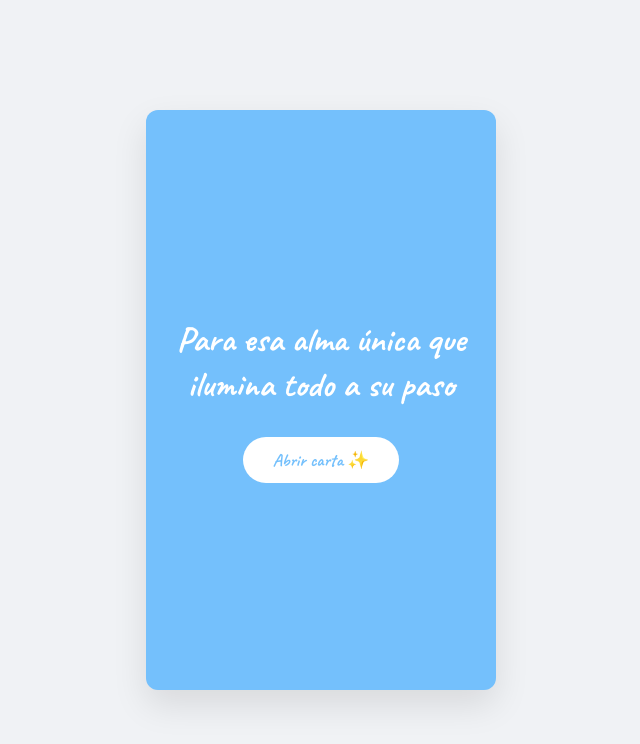
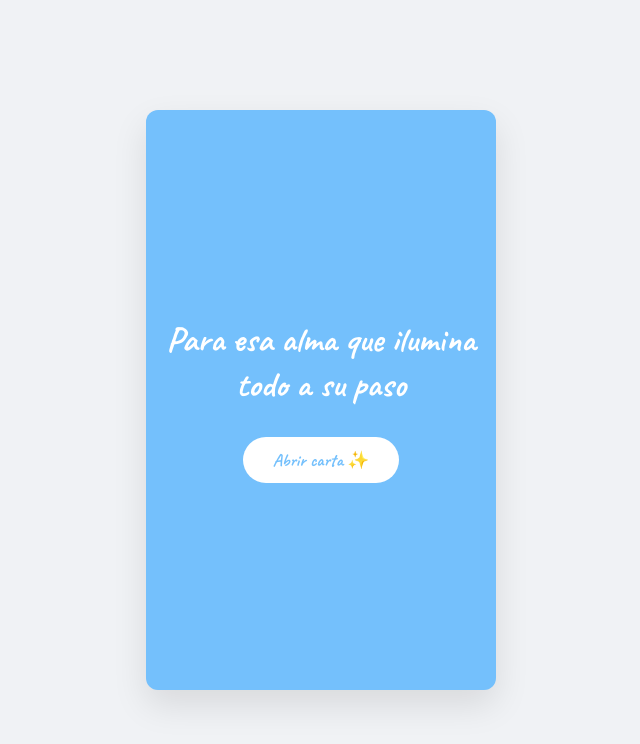
Before and after one commit to RM678/Valent-n, a plain HTML site: page index.html in a window 1280 px wide. Shown: the whole page, without its empty margins (319-959 px from the left). Drawn offline with nearby package versions, Linux system fonts and the light colour scheme.

Commit message:
Update heading text for clarity

```diff
--- a/index.html
+++ b/index.html
@@ -13,7 +13,7 @@
 
     <div class="card-wrapper">
         <div class="envelope" id="envelope">
-            <h2>Para esa alma única que ilumina todo a su paso</h2>
+            <h2>Para esa alma que ilumina todo a su paso</h2>
             <button class="btn-open" onclick="openLetter()">Abrir carta ✨</button>
         </div>
 
```
